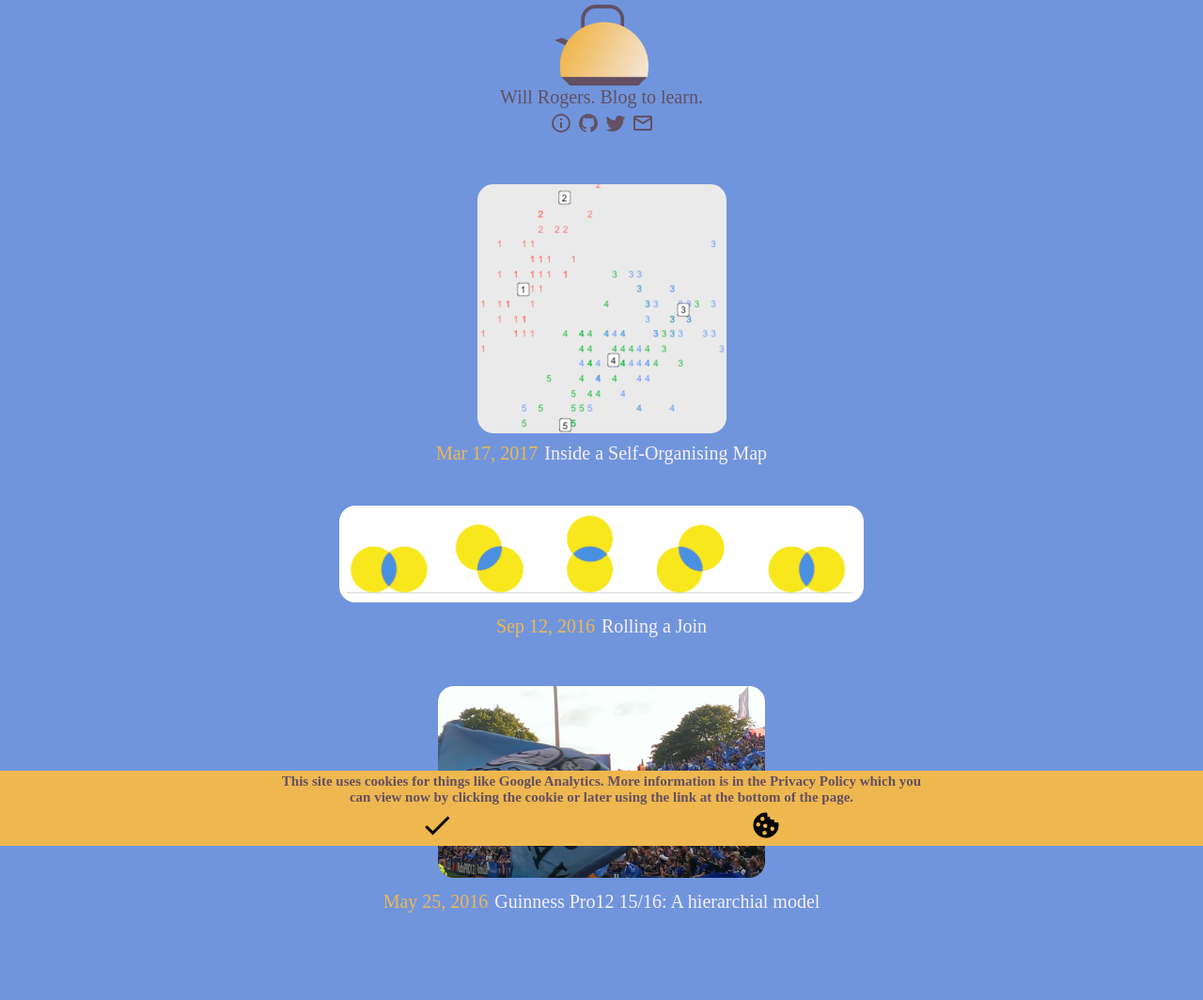
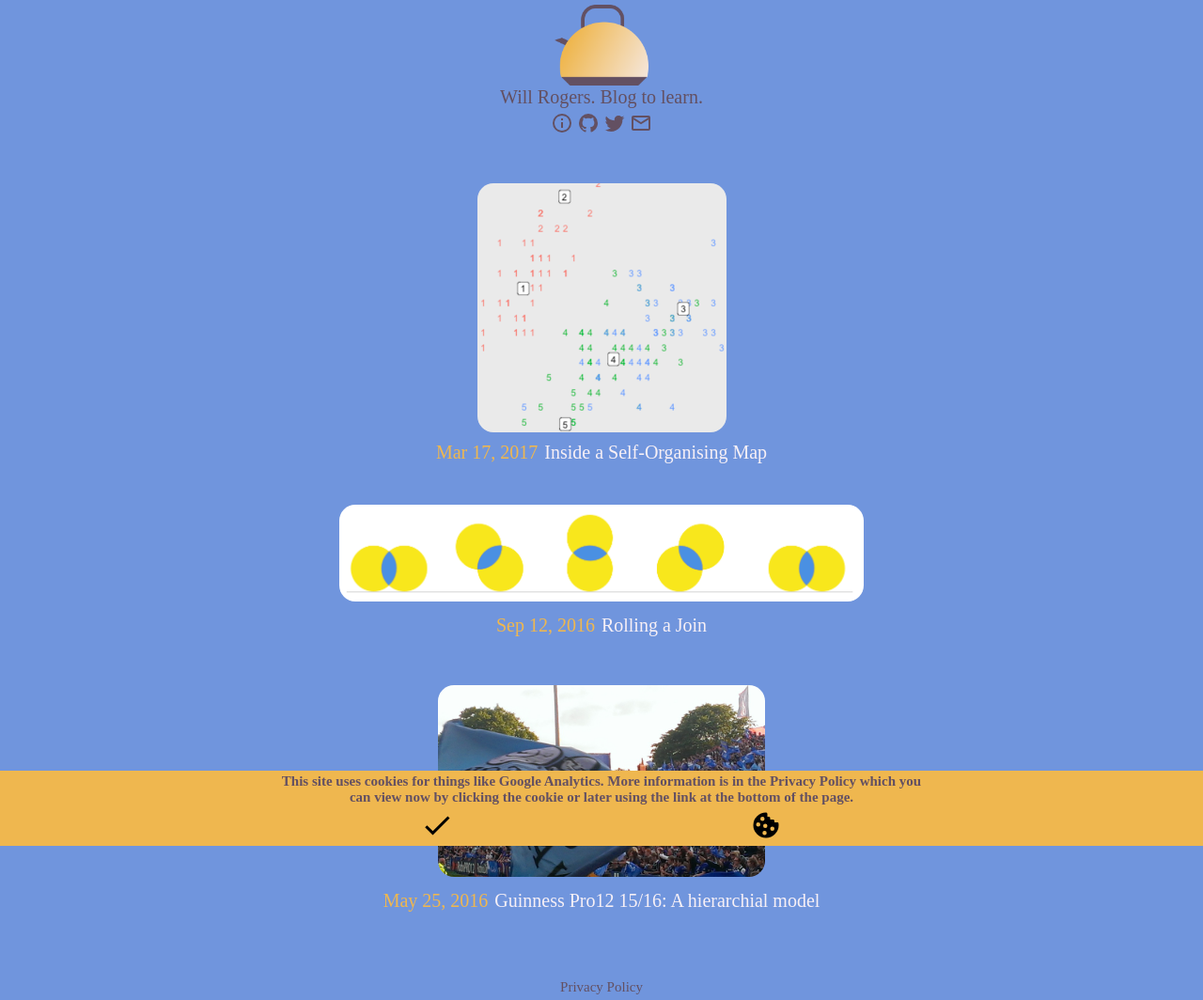
Before and after one commit to itsakettle/itsakettle.github.io, a Jekyll site: the page built from index.md, in a window 1280 px wide. Shown: the whole page at 94% size. Built offline with Jekyll 4.4.1, drawn with Linux system fonts in a browser that asks for light colours; before the commit the page ends 1008 px from its top, so only the background shows below that.

Commit message:
link to pp in footer

```diff
--- a/_includes/footer.html
+++ b/_includes/footer.html
@@ -1,10 +1,8 @@
 
 <footer>
-	<div class=header-container>
-		<span class=header-icons>
-			<i class="fab fa-github"></i>
-			<i class="fab fa-twitter"></i>
-			<i class="fas fa-envelope"></i>
-		</span>
+	<div class=footer-container>
+		<a class=icons href="{{ site.url }}/privacy_policy.html">
+				<span class=blurb>Privacy Policy</span>
+			</s>
 	</div>
 </footer>
--- a/_layouts/default.html
+++ b/_layouts/default.html
@@ -11,6 +11,7 @@
 		</article>
 		{% include banner.html %}
 	</main>
+	{% include footer.html %}
 </body>
 
 </html>
--- a/_layouts/home.html
+++ b/_layouts/home.html
@@ -24,6 +24,7 @@
 			</div>
 			{% include banner.html %}
 	</main>
+	{% include footer.html %}
 </body>
 
 </html>
--- a/css/main.scss
+++ b/css/main.scss
@@ -54,7 +54,30 @@ iframe {
     color: $black;
     font-size: 20px;
     margin-bottom: 4px;
-    text-decoration: none;
+  }
+
+  .icons {
+    fill: $black;
+    margin-bottom: 4px;
+  }
+
+  .icons:hover {
+    fill: $orange;
+  }
+
+}
+
+.footer-container {
+  display: flex;
+  background-color: $blue;
+  margin-top: 30px;
+  flex-direction: column;
+  align-items: center;
+  justify-content: center;
+
+  .blurb {
+    color: $black;
+    font-size: 15px;
   }
 
   .icons {
```
